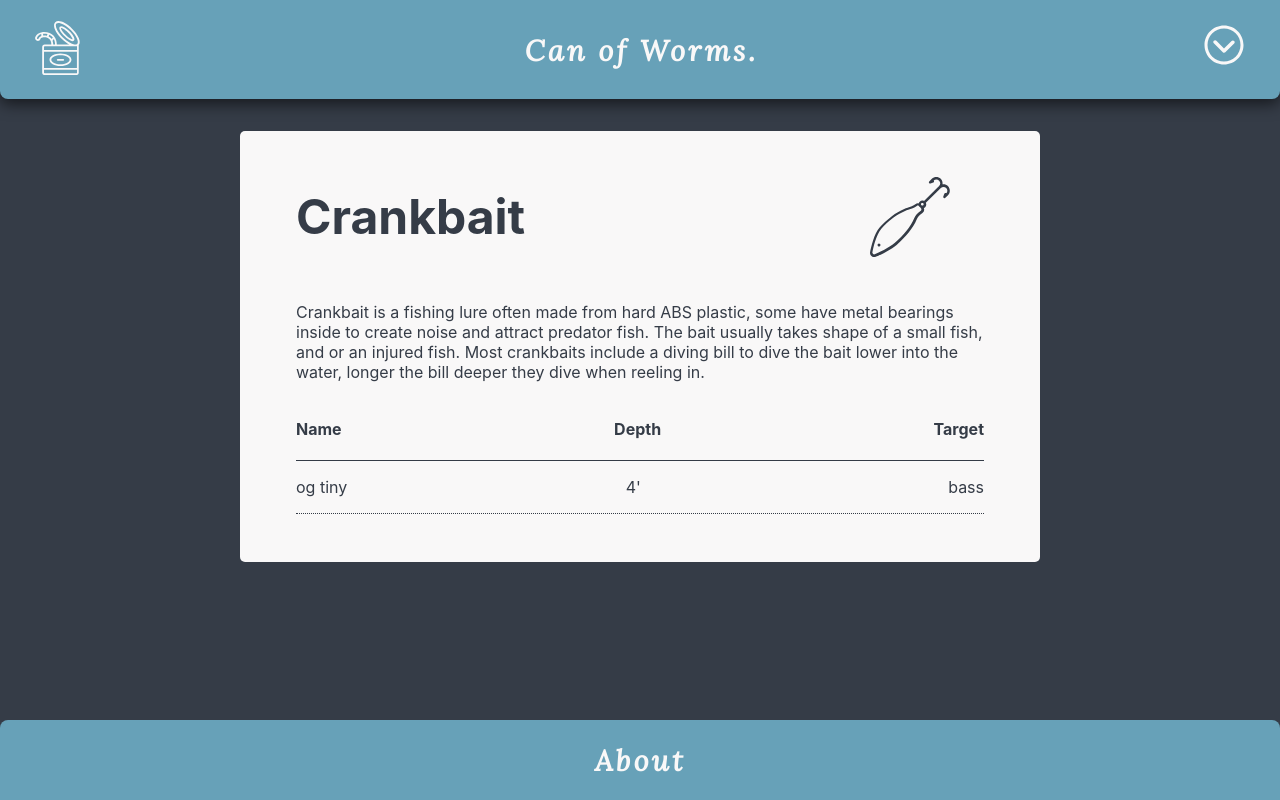
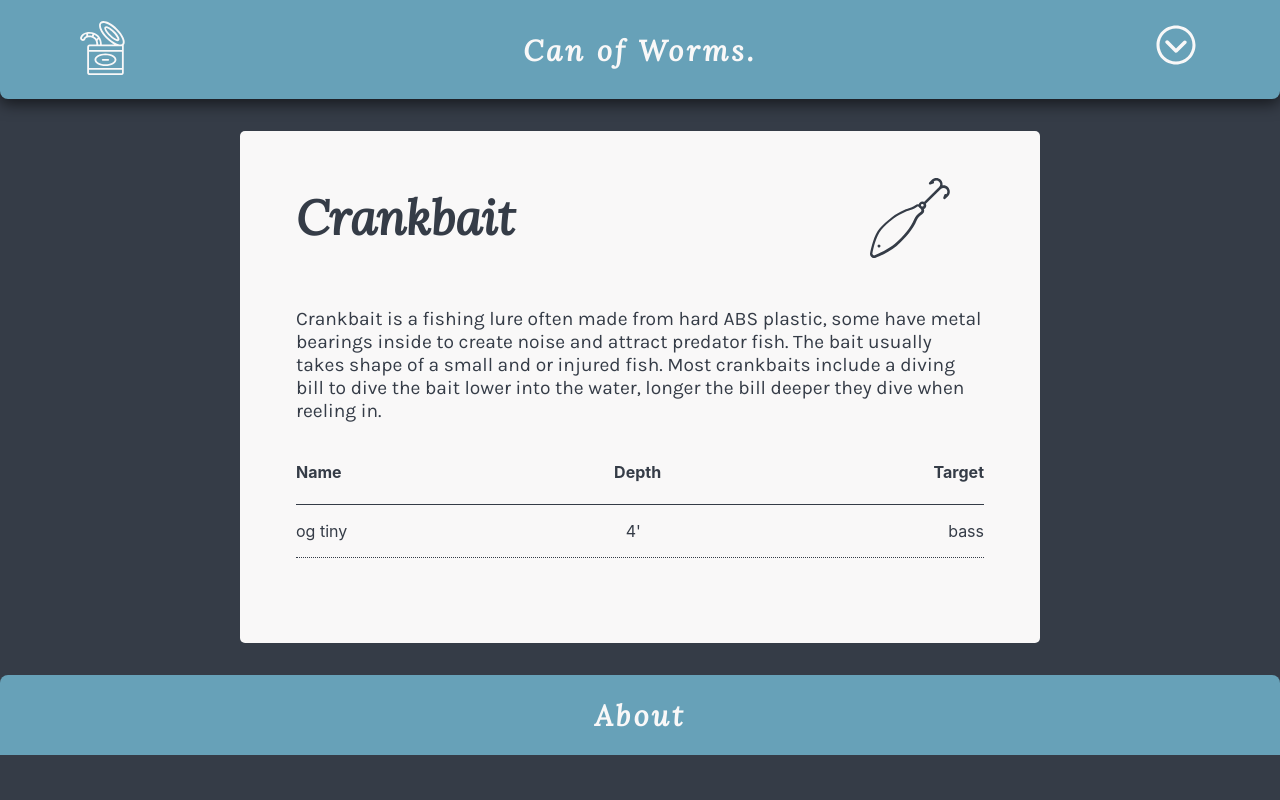
Before and after one commit to JustinLepine/capstone-can-of-worms, a React (Create React App) app: page /crankbait in a window 1280 px wide. Built offline with nearby package versions, Linux system fonts and the light colour scheme; no server answers.

Commit message:
fixed small differences between sizing

```diff
--- a/src/App.scss
+++ b/src/App.scss
@@ -1,42 +1,3 @@
 :root {
   background-color: #353c47;
 }
-
-.App {
-  text-align: center;
-}
-
-.App-logo {
-  height: 40vmin;
-  pointer-events: none;
-}
-
-@media (prefers-reduced-motion: no-preference) {
-  .App-logo {
-    animation: App-logo-spin infinite 20s linear;
-  }
-}
-
-.App-header {
-  background-color: #282c34;
-  min-height: 100vh;
-  display: flex;
-  flex-direction: column;
-  align-items: center;
-  justify-content: center;
-  font-size: calc(10px + 2vmin);
-  color: white;
-}
-
-.App-link {
-  color: #61dafb;
-}
-
-@keyframes App-logo-spin {
-  from {
-    transform: rotate(0deg);
-  }
-  to {
-    transform: rotate(360deg);
-  }
-}
--- a/src/components/Add/Add.scss
+++ b/src/components/Add/Add.scss
@@ -1,5 +1,6 @@
 @use "../../styles/colors" as *;
 @use "../../styles/mixins" as *;
+@use "../../styles/typography" as *;
 
 .add {
     display: flex;
@@ -11,6 +12,8 @@
     &__title {
         color: $light-shades;
         font-size: 2rem;
+        letter-spacing: 0.1rem;
+        font-family: $font-lora;
     }
 
     &__form {
@@ -23,6 +26,7 @@
         min-width: 15rem;
         margin-bottom: 2rem;
         transition-duration: 0.4s;
+        font-family: $font-karla;
 
         @include tablet {
             min-width: 25rem;
@@ -30,7 +34,7 @@
     }
 
     &__subtitle {
-        font-size: 1rem;
+        font-size: 1.1rem;
     }
 
     &__input {
--- a/src/components/Crankbait/Crankbait.js
+++ b/src/components/Crankbait/Crankbait.js
@@ -37,7 +37,7 @@ function Crankbait() {
       <p>
         Crankbait is a fishing lure often made from hard ABS plastic, some have
         metal bearings inside to create noise and attract predator fish. The
-        bait usually takes shape of a small fish, and or an injured fish. Most
+        bait usually takes shape of a small and or injured fish. Most
         crankbaits include a diving bill to dive the bait lower into the water,
         longer the bill deeper they dive when reeling in.
       </p>
@@ -50,8 +50,8 @@ function Crankbait() {
         <ul className="crankbait__list">
           {inv.map((item, index) => {
             return (
-              <div className="crankbait__info">
-                <li className="crankbait__data" key={index}>{item.title}</li>
+              <div  key={index} className="crankbait__info">
+                <li className="crankbait__data">{item.title}</li>
                 <li className="crankbait__data">{item.depth}</li>
                 <li className="crankbait__data">{item.target}</li>
               </div>
--- a/src/components/Footer/Footer.scss
+++ b/src/components/Footer/Footer.scss
@@ -2,9 +2,6 @@
 @use "../../styles/typography" as *;
 
 .footer {
-    position:fixed;
-    left:0px;
-    bottom:0px;
     margin-top: 1rem;
     background-color: $main;
     width: 100%;
--- a/src/components/Gummies/Gummies.js
+++ b/src/components/Gummies/Gummies.js
@@ -1,5 +1,5 @@
 import React from 'react'
-import Gummy from "../../assets/icons/gummy_icon.svg";
+import Gummy from "../../assets/icons/gummy_icon-dark.svg";
 import './Gummies.scss'
 
 function Gummies() {
--- a/src/components/Nav/Nav.scss
+++ b/src/components/Nav/Nav.scss
@@ -20,6 +20,15 @@ a {
     &__logo {
         height: 3.4rem;
         margin: 0.2rem;
+        transition: 0.4s;
+
+        @include tablet {
+            margin-left: 2rem;
+        }
+
+        @include desktop {
+            margin-left: 3rem;
+        }
     }
 
     &__logo:hover {
@@ -43,6 +52,15 @@ a {
         margin-top: 0.2rem;
         height: 2rem;
         list-style: none;
+        transition: 0.4s;
+
+        @include tablet {
+            margin-right: 2rem;
+        }
+
+        @include desktop {
+            margin-right: 3rem;
+        }
     }
 
     &__drop {
--- a/src/styles/_mixins.scss
+++ b/src/styles/_mixins.scss
@@ -1,4 +1,5 @@
 @use "./variables" as *;
+@use "./typography" as *;
 @use "./colors" as *;
 
 @mixin tablet {
@@ -16,21 +17,28 @@
 @mixin details-styles {
     background-color: $light-shades;
     color: $dark-shades;
-    padding: 1rem;
-    margin: 2rem 5rem;
+    padding: 1.2rem;
+    margin: 3rem 5rem;
     border-radius: 5px;
     transition: 0.4s;
+    min-height: 30rem;
 
     @include tablet{
         padding: 1rem 3.5rem;
-    }
-
-    @include tablet {
         margin: 2rem 10rem;
     }
 
     @include desktop {
         margin: 2rem 15rem;
+    }
+
+    p {
+        font-family: $font-karla;
+        font-size: 1rem;
+
+        @include tablet{
+            font-size: 1.2rem;
+        }
     }
 
     &__top {
@@ -50,6 +58,7 @@
 
     &__title {
         font-size: 2rem;
+        font-family: $font-lora;
 
         @include tablet {
             font-size: 3rem;
@@ -96,6 +105,7 @@
     display: flex;
     flex-wrap: wrap;
     justify-content: center;
+    font-family: $font-karla;
 
     @include tablet {
         margin-left: 10%;
--- a/src/styles/_typography.scss
+++ b/src/styles/_typography.scss
@@ -6,7 +6,7 @@
 
 @font-face {
     font-family: 'Karla';
-    src: url(../assets/fonts/Lora-Italic-VariableFont_wght.ttf);
+    src: url(../assets/fonts/Karla-VariableFont_wght.ttf);
     font-weight: 400;
 }
 
```
Also changed, not shown: src/assets/icons/gummy_icon-dark.svg (added).
